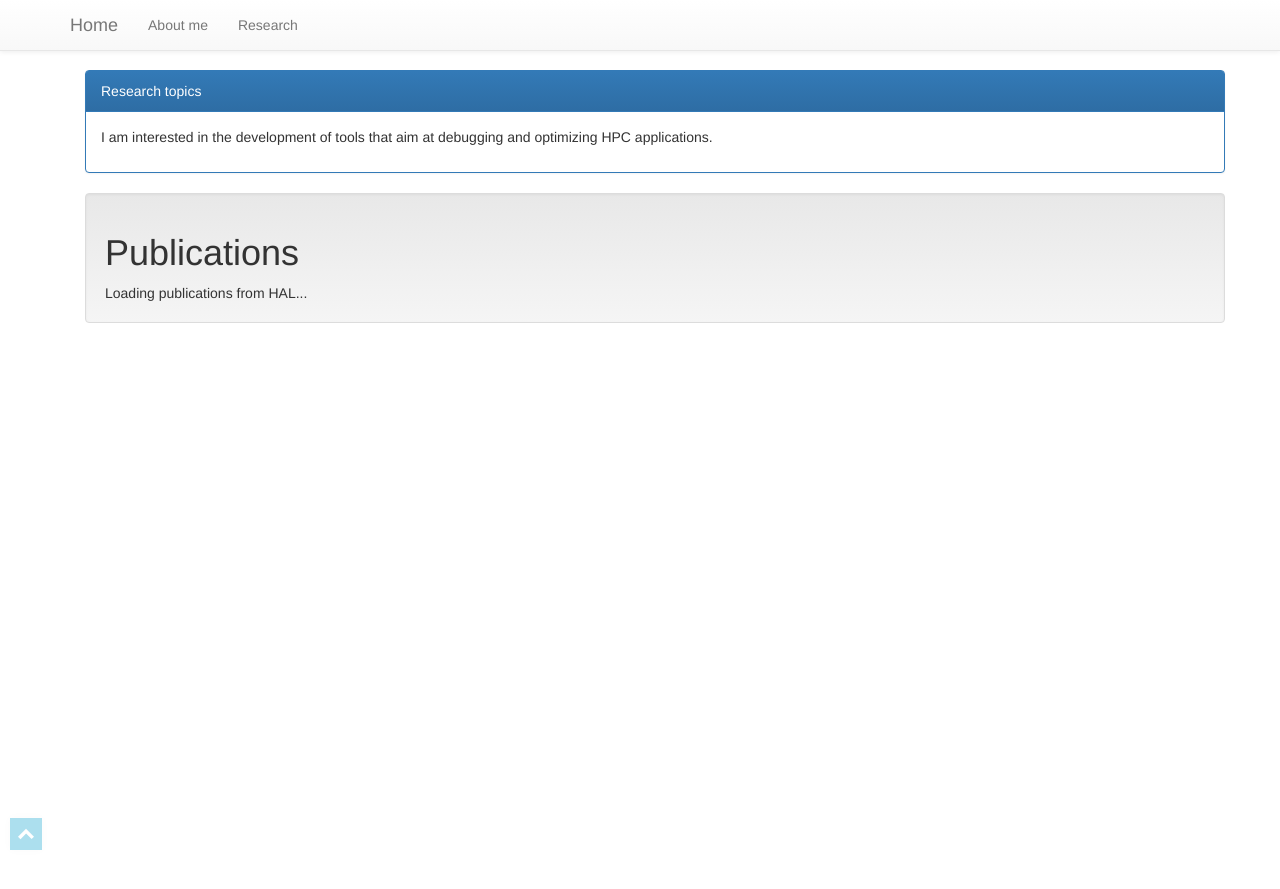
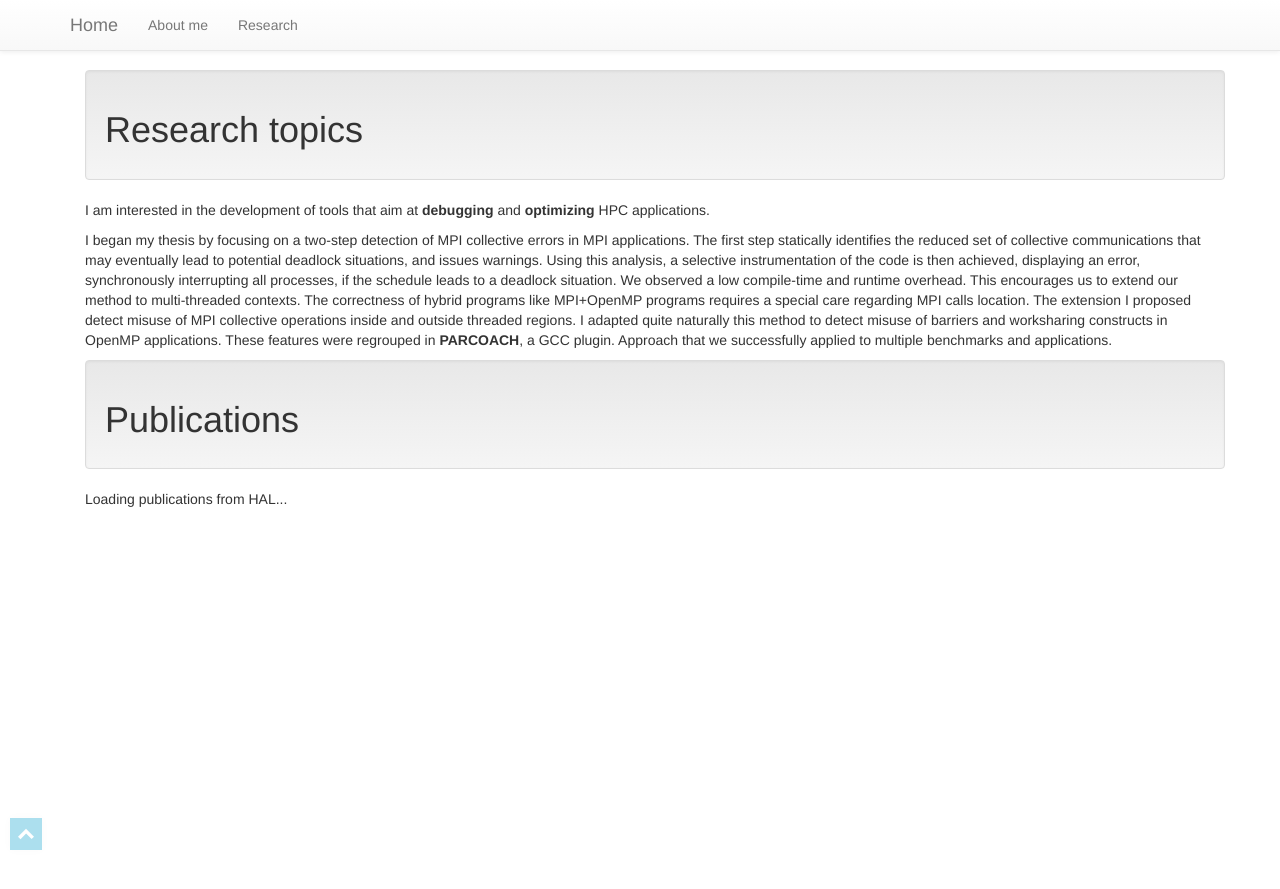
Before and after one commit to esaillar/manou, a Jekyll site: the page built from research.md, in a window 1280 px wide. Shown: the top 889 px of the page. Built offline with Jekyll 4.4.1, drawn with Linux system fonts in a browser that asks for light colours.

Commit message:
Add text on the research page

```diff
--- a/research.md
+++ b/research.md
@@ -4,22 +4,25 @@ title: Research
 permalink: /research/
 ---
 
-<div class="panel panel-primary">
-<div class="panel-heading">
-Research topics
+<div class="well" markdown="1">
+# Research topics
 </div>
-<div class="panel-body" markdown="1">
 
-I am interested in the development of tools that aim at debugging and optimizing HPC applications.
+I am interested in the development of tools that aim at **debugging** and **optimizing** HPC applications.
 
-</div>
-</div>
+I began my thesis by focusing on a two-step detection of MPI collective errors in MPI applications. The first step statically identifies the reduced set of collective communications that may eventually lead to potential deadlock situations,
+ and issues warnings. Using this analysis, a selective instrumentation of the code is then achieved, displaying an error, synchronously
+ interrupting all processes, if the schedule leads to a deadlock situation. We observed a low compile-time and runtime overhead. This encourages us to
+ extend our method to multi-threaded contexts. The correctness of hybrid programs like MPI+OpenMP
+ programs requires a special care regarding
+ MPI calls location. The extension I proposed detect misuse of MPI collective operations inside and outside threaded regions.
+ I adapted quite naturally this method to detect misuse of barriers and worksharing constructs in OpenMP applications.
+ These features were regrouped in **PARCOACH**, a GCC plugin. Approach that we successfully applied to multiple benchmarks and applications.
 
 <div class="well" markdown="1">
 # Publications
 
+</div>
 <div id="publications-hal">Loading publications from HAL...</div>
 <script src="{{site.baseurl}}/js/hal.js"></script>
 <script>load_from_hal("184161", "{{site.baseurl}}");</script>
-
-</div>
```
Also changed, not shown: index.md (line endings or trailing spaces), 1 other file.
